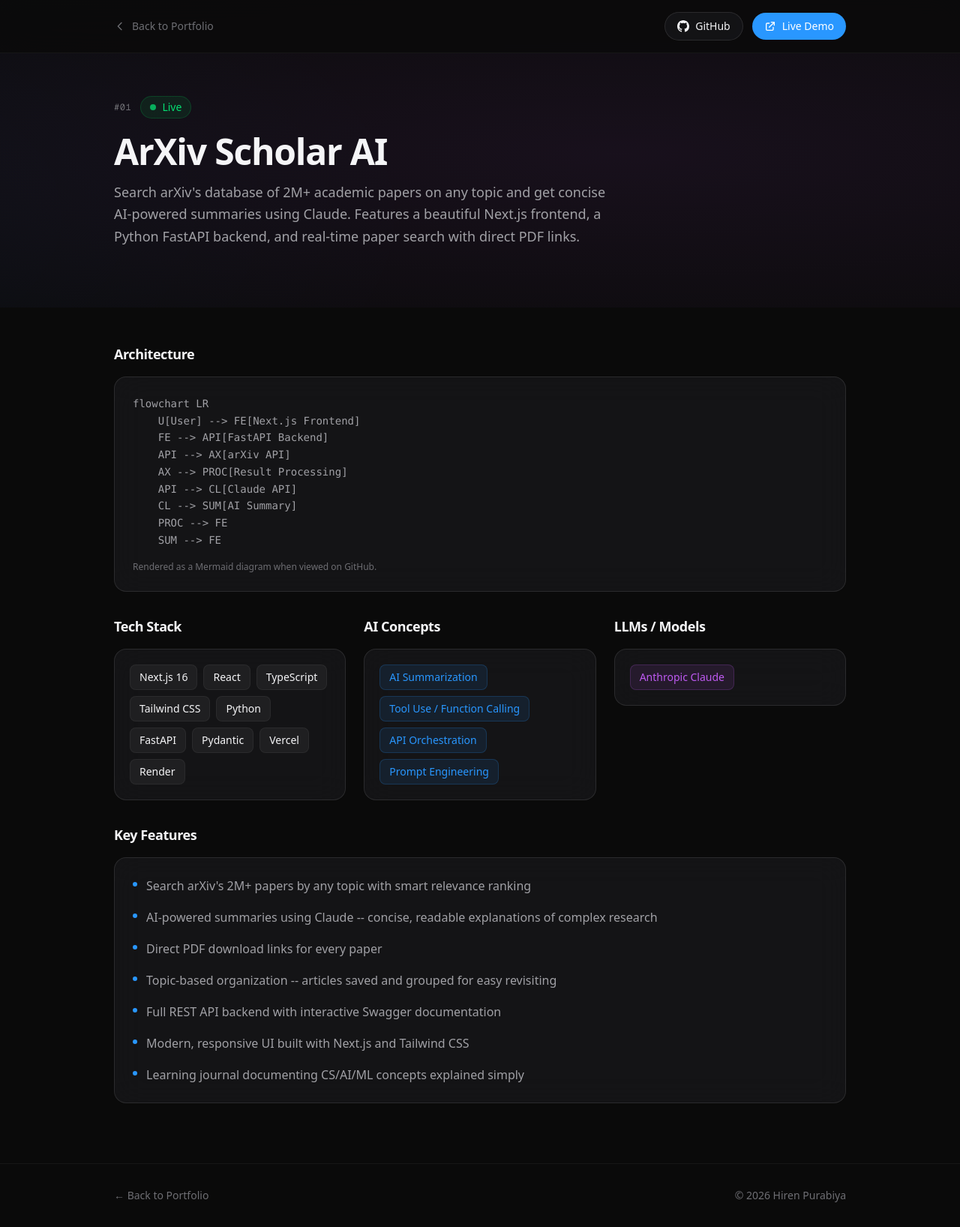
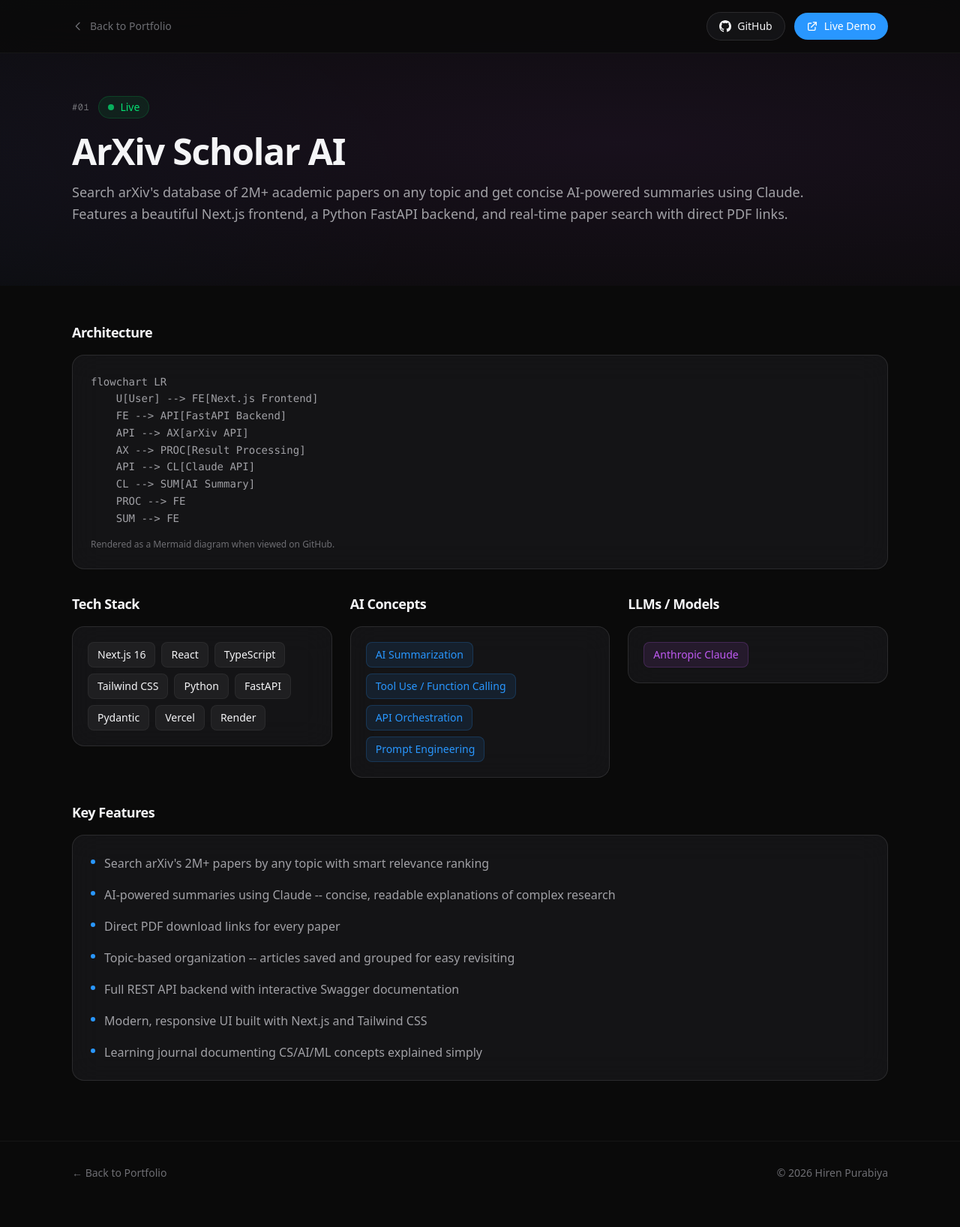
Before and after one commit to hirenpurabiya/ai-portfolio, a Next.js app in the folder site/: page /projects/arxiv-scholar-ai in a window 1280 px wide. Shown: the whole page at 75% size. After the commit the page ends 1606 px from the top, so only its background shows below. Built offline with nearby package versions, Linux system fonts and the light colour scheme.

Commit message:
Apply full-width layout to project detail page

```diff
--- a/site/src/app/projects/[id]/page.tsx
+++ b/site/src/app/projects/[id]/page.tsx
@@ -65,7 +65,7 @@
     <div className="min-h-screen">
       {/* Header */}
       <header className="fixed top-0 left-0 right-0 z-50 glass-header border-b border-white/5">
-        <div className="max-w-5xl mx-auto px-6 py-4 flex items-center justify-between">
+        <div className="w-full mx-auto px-8 lg:px-16 xl:px-24 py-4 flex items-center justify-between">
           <Link
             href="/"
             className="text-text-tertiary hover:text-foreground transition-colors duration-300 text-sm flex items-center gap-2"
@@ -132,7 +132,7 @@
 
       {/* Hero */}
       <div className="hero-gradient pt-28 pb-16 sm:pt-32 sm:pb-20">
-        <main className="max-w-5xl mx-auto px-6">
+        <main className="w-full mx-auto px-8 lg:px-16 xl:px-24">
           <div className="flex items-center gap-3 mb-5">
             <span className="text-text-tertiary font-mono text-xs tracking-wider">
               #{project.number}
@@ -142,14 +142,14 @@
           <h1 className="text-4xl sm:text-5xl font-bold tracking-tight mb-4">
             {project.title}
           </h1>
-          <p className="text-text-secondary text-lg leading-relaxed max-w-2xl">
+          <p className="text-text-secondary text-lg leading-relaxed max-w-5xl">
             {project.description}
           </p>
         </main>
       </div>
 
       {/* Content */}
-      <div className="max-w-5xl mx-auto px-6 py-12">
+      <div className="w-full mx-auto px-8 lg:px-16 xl:px-24 py-12">
         {/* Architecture */}
         <SectionCard title="Architecture">
           <pre className="text-sm text-text-secondary font-mono overflow-x-auto leading-relaxed">
@@ -234,7 +234,7 @@
 
       {/* Footer */}
       <footer className="border-t border-white/5">
-        <div className="max-w-5xl mx-auto px-6 py-8 flex flex-col sm:flex-row items-center justify-between gap-4 text-text-tertiary text-sm">
+        <div className="w-full mx-auto px-8 lg:px-16 xl:px-24 py-8 flex flex-col sm:flex-row items-center justify-between gap-4 text-text-tertiary text-sm">
           <Link
             href="/"
             className="hover:text-foreground transition-colors duration-300"
```
